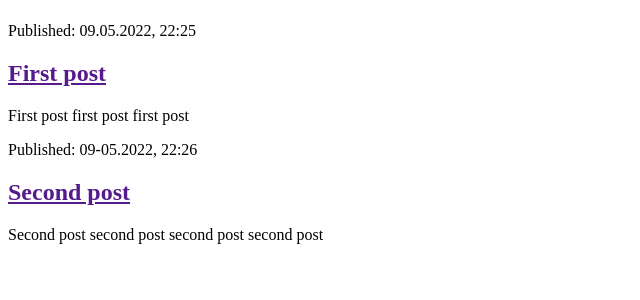
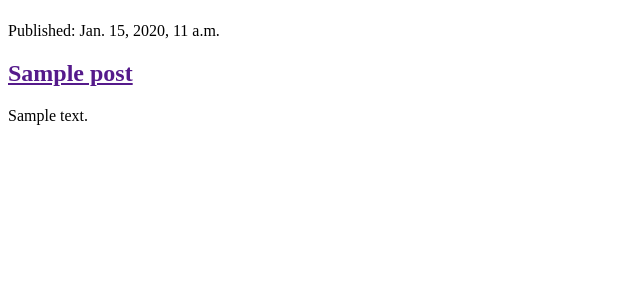
Before and after one commit to Strnge-cntry/first-blog, a Django app: page / in a window 1280 px wide. Shown: the part 58-358 px from the top of the page, without its empty margins (0-640 px from the left). Run offline with Django 3.2, Linux system fonts and the light colour scheme; tables that the repository leaves empty hold one stand-in row (values such as "Sample post").

Commit message:
Modified templates to display posts from db

```diff
--- a/blog/templates/blog/post_list.html
+++ b/blog/templates/blog/post_list.html
@@ -9,16 +9,12 @@
             <h1><a href="/">First blog</a></h1>
         </header>
 
+        {% for post in posts %}
         <article>
-            <time>Published: 09.05.2022, 22:25</time>
-            <h2><a href="">First post</a></h2>
-            <p>First post first post first post</p>
+            <time>Published: {{post.published_date}}</time>
+            <h2><a href="">{{post.title}}</a></h2>
+            <p>{{post.text|linebreaksbr}}</p>
         </article>
-
-        <article>
-            <time>Published: 09-05.2022, 22:26</time>
-            <h2><a href="">Second post</a></h2>
-            <p>Second post second post second post second post</p>
-        </article>
+        {% endfor %}
     </body>
 </html>
--- a/blog/views.py
+++ b/blog/views.py
@@ -1,4 +1,8 @@
+from time import timezone
 from django.shortcuts import render
+from .models import Post
+from django.utils import timezone
 
 def post_list(request):
-    return render(request, 'blog/post_list.html',{})
+    posts = Post.objects.filter(published_date__lte=timezone.now()).order_by('published_date')
+    return render(request, 'blog/post_list.html',{'posts': posts})
```
